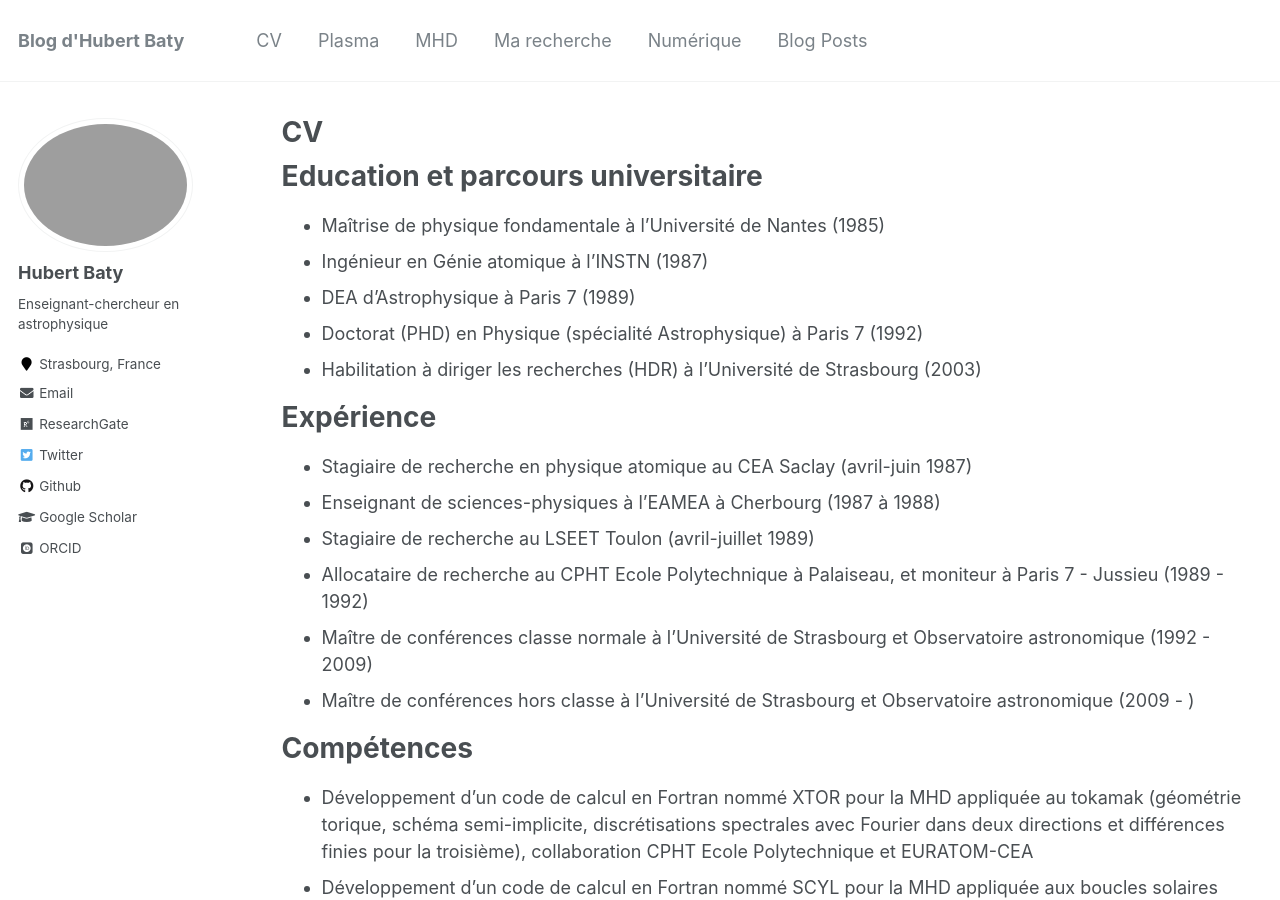
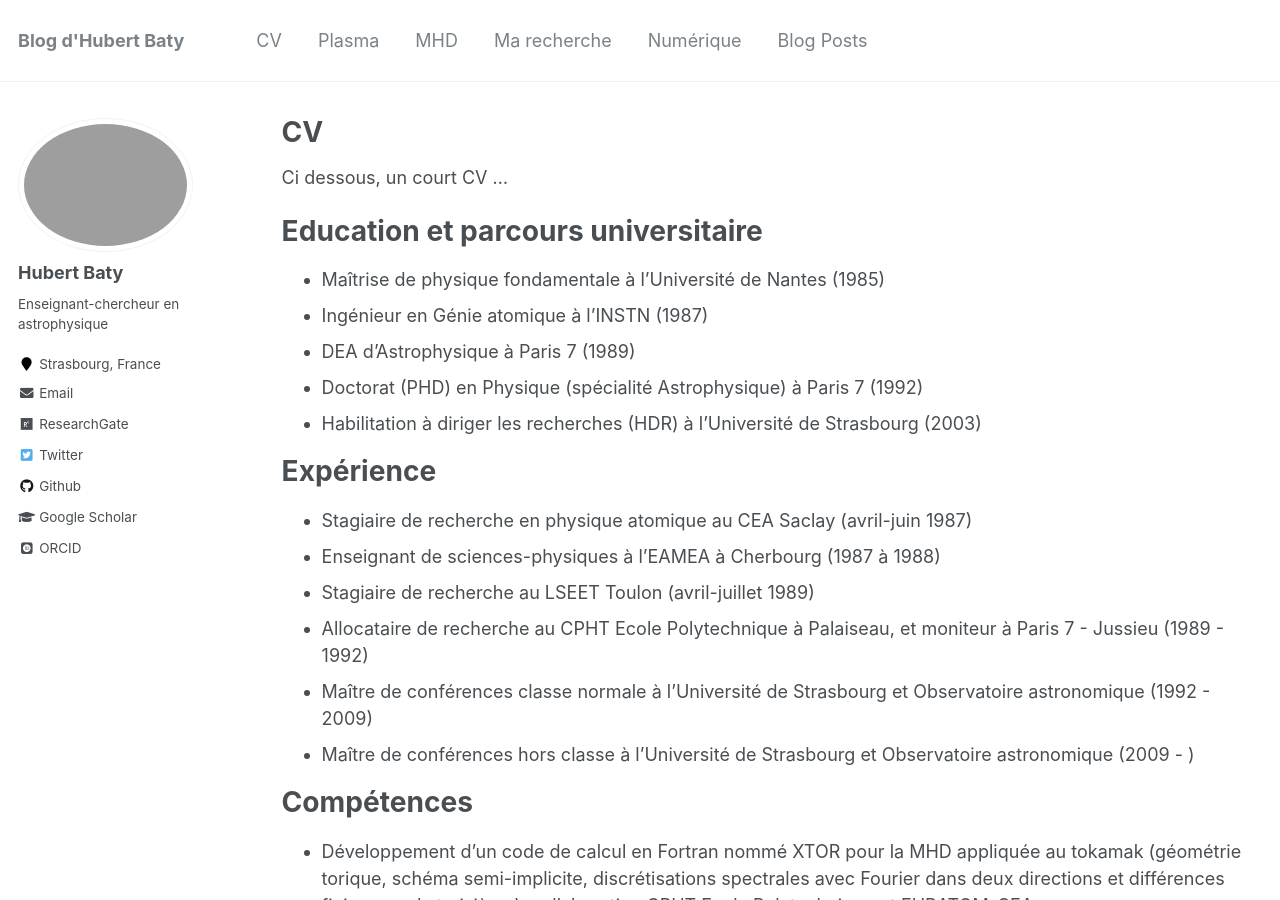
Before and after one commit to hubertbaty/hubertbaty.github.io, a Jekyll site: the page built from _pages/cv.md, in a window 1280 px wide and 900 px high. Built offline with Jekyll 4.4.1, drawn with Linux system fonts in a browser that asks for light colours; some web fonts are replaced.

Commit message:
Update cv.md

```diff
--- a/_pages/cv.md
+++ b/_pages/cv.md
@@ -8,6 +8,9 @@ redirect_from:
 ---
 
 {% include base_path %}
+
+Ci dessous, un court CV ...
+
 
 Education et parcours universitaire
 ======
```
